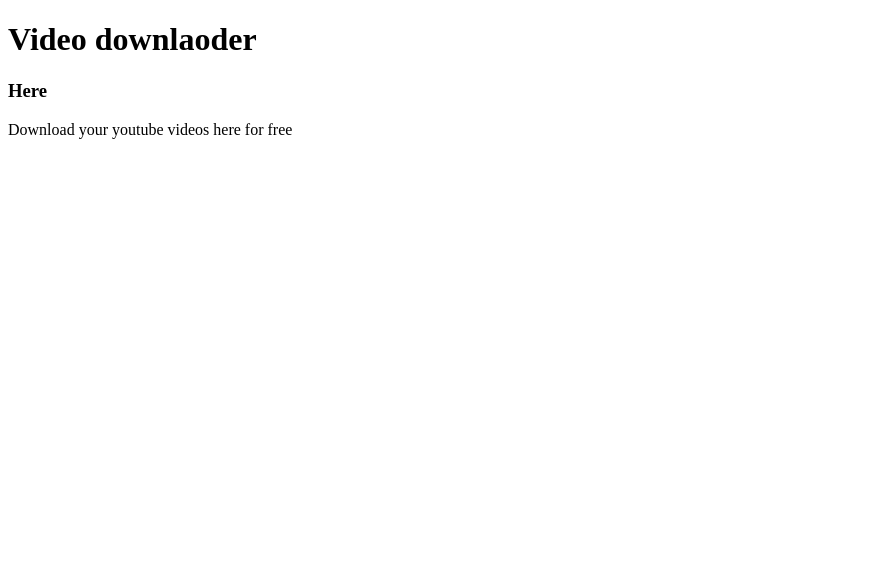
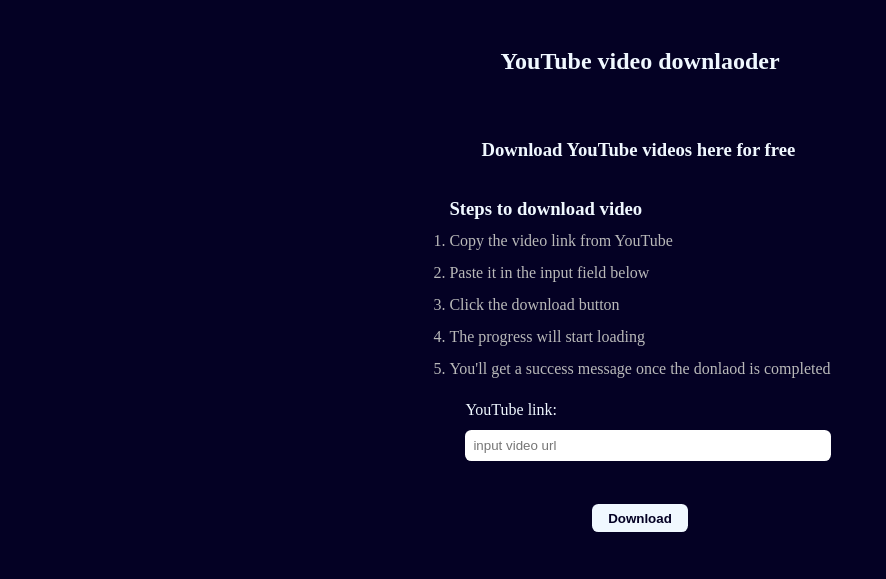
Before and after one commit to Davidmide02/u-tube-video-downloader, a Flask app: page / in a window 1280 px wide. Shown: the top 579 px of the page, without its empty margins (0-886 px from the left). Run offline with Flask 3, Linux system fonts and the light colour scheme.

Commit message:
download func and page

```diff
--- a/app.py
+++ b/app.py
@@ -1,11 +1,27 @@
-from flask import Flask, render_template
+from flask import Flask, render_template, request
+from pytube import YouTube
 
 
 app = Flask(__name__)
 
-@app.route('/')
+def download(url):
+    if url :
+        try:
+            yt = YouTube(url)
+            return f'{yt.title} Downloaded successfully'
+        except Exception as e:
+            return f'error message :{e}'
+
+
+@app.route('/', methods=['POST', 'GET'])
 def index():
-   return render_template('index.html')
+    if request.method =='POST':
+        url = request.form.get('url')
+        print(url)
+        vid = download(url)
+        print(vid)
+        return f'loader here: {url}'
+    return render_template('index.html')
 
 
 
--- a/templates/index.html
+++ b/templates/index.html
@@ -1,13 +1,131 @@
 <!DOCTYPE html>
 <html lang="en">
-<head>
-    <meta charset="UTF-8">
-    <meta name="viewport" content="width=device-width, initial-scale=1.0">
+  <head>
+    <meta charset="UTF-8" />
+    <meta name="viewport" content="width=device-width, initial-scale=1.0" />
     <title>Youtube downloader</title>
-</head>
-<body>
-    <h1>Video downlaoder</h1>
-    <h3>Here</h3>
-    <p>Download your youtube videos here for free</p>
-</body>
+    <style>
+      * {
+        padding: 0;
+        margin: 0;
+      }
+      body {
+        background-color: rgb(4, 1, 36);
+      }
+      section {
+        background-color: rgb(4, 1, 36);
+        color: aliceblue;
+        display: flex;
+        flex-direction: column;
+        justify-content: space-between;
+        align-items: center;
+        padding: 1rem;
+      }
+      header {
+        padding: 2rem;
+      }
+
+      .container{
+        padding: 2rem;
+      }
+      ol{
+        line-height: 2rem;
+        color:rgb(185, 185, 185);
+      }
+      ol h3{
+        color: aliceblue;
+      }
+
+      form{
+        padding: 1rem;
+      }
+
+      .input{
+        display: flex;
+        flex-direction: column;
+        justify-content: space-between;
+        /* background-color: green; */
+        /* width: 100%; */
+      }
+      #link{
+        padding: .5rem;
+        width: 100%;
+        outline: none;
+        border: none;
+        border-radius: 0.4rem;
+        margin: 0.7rem 0rem;
+      }
+
+      #link:focus{
+        outline: 4px solid rgb(206, 204, 204);
+      }
+
+      .btn-container{
+        text-align: center;
+        /* background-color: red; */
+        margin-top: 1rem;
+        padding: 1rem;
+      }
+      .btn{
+        color: rgb(4, 1, 36);
+        font-weight: 700;
+        cursor: pointer;
+        background-color: aliceblue;
+        outline: none;
+        padding: 0.4rem 1rem;
+        border: none;
+        border-radius: 0.4rem;
+      }
+
+      .btn:hover{
+        background-color: rgb(185, 185, 185);
+      }
+
+    </style>
+  </head>
+  <body>
+    <section>
+      <header>
+        <h1>YouTube video downlaoder</h1>
+      </header>
+
+      <main>
+
+        <div class="container">
+          <h3>Download YouTube videos here for free</h3>
+        </div>
+
+        <ol>
+          <h3>Steps to download video</h3>
+          <li>Copy the video link from YouTube</li>
+          <li>Paste it in the input field below</li>
+          <li>Click the download button</li>
+          <li>The progress will start loading</li>
+          <li>You'll get a success message once the donlaod is completed</li>
+        </ol>
+
+        <form action="/" method="post">
+          <div class="input">
+            <label for="url">YouTube link:</label>
+            <input type="url" name="url" id="link" placeholder="input video url" required/>
+          </div>
+          <div class="btn-container">
+            <input type="submit" value="Download" class="btn" id="btn" />
+            <!-- <button type="submit">Download</button> -->
+          </div>
+        </form>
+      </main>
+    </section>
+  </body>
+  <script>
+    const link = document.querySelector('#link')
+    const link2 = document.getElementById('link')
+    console.log(link.value)
+    console.log(link2);
+    const btn = document.querySelector('#btn')
+    btn.addEventListener('click', ()=>{
+        console.log('clicked',link.value)
+        // link.value = ''
+    })
+  </script>
 </html>
```
